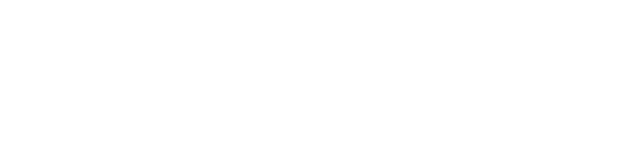
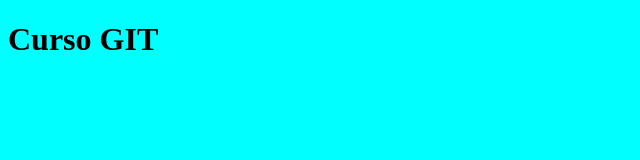
Before and after one commit to SergioArceDS/PruebaGit, a plain HTML site: page index.html in a window 1280 px wide. Shown: the whole page, without its empty margins (0-640 px from the left). Drawn offline with Linux system fonts and the light colour scheme; files that its build step writes are made by us from their sources.

```diff
--- /dev/null
+++ b/css/estilos.css
@@ -0,0 +1,3 @@
+body{
+    background-color: aqua;
+}
--- a/index.html
+++ b/index.html
@@ -5,8 +5,9 @@
     <meta http-equiv="X-UA-Compatible" content="IE=edge">
     <meta name="viewport" content="width=device-width, initial-scale=1.0">
     <title>Document</title>
+    <link rel="stylesheet" href="estilos.css">
 </head>
 <body>
-
+    <h1>Curso GIT</h1>
 </body>
 </html>
```
Also changed, not shown: js/main.js (added).
